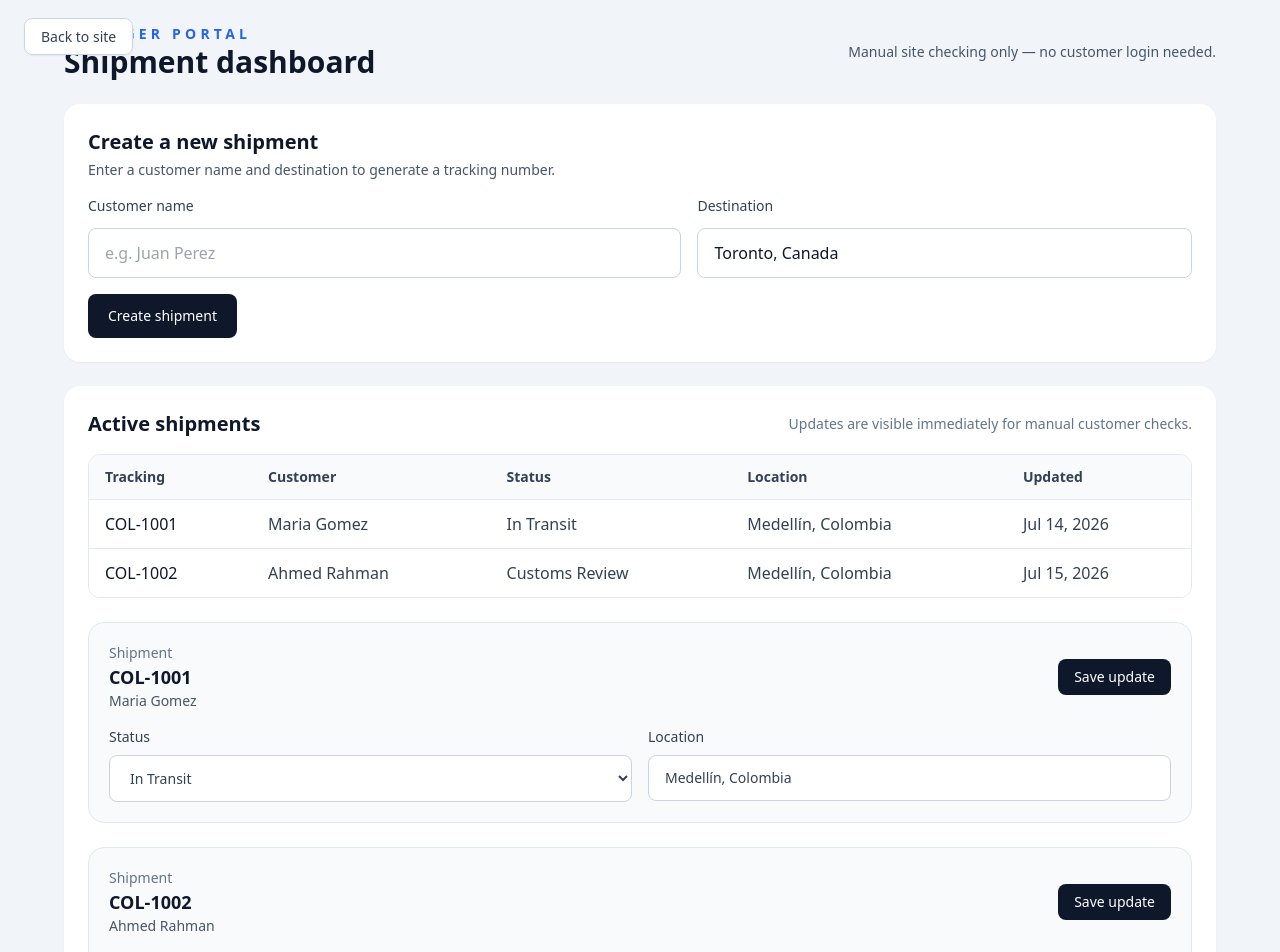
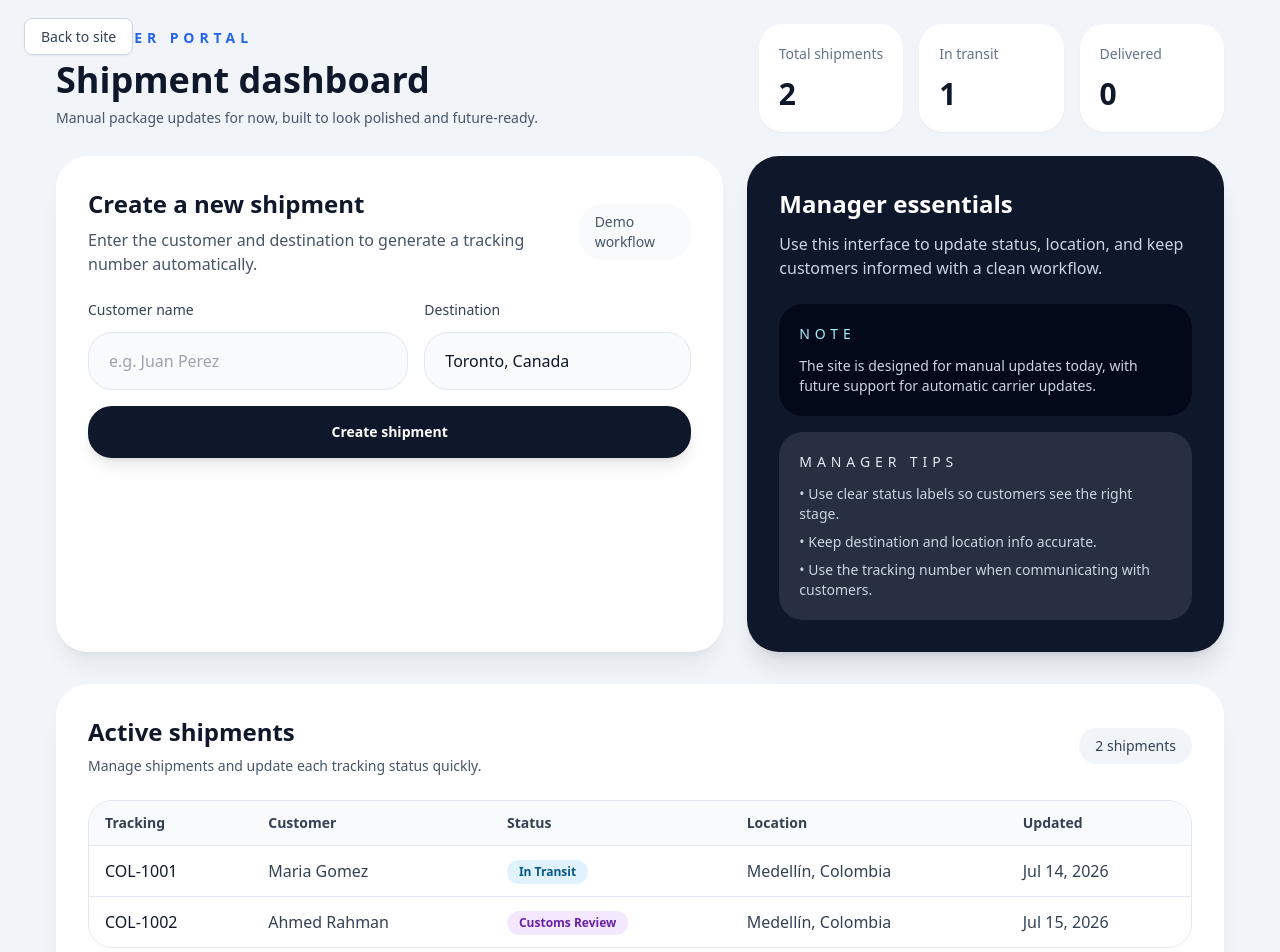
Before and after one commit to Ajaniseun/Shipping-Tracker, a Next.js app: page /manager in a window 1280 px wide. Shown: the top 952 px of the page. Built offline with nearby package versions, Linux system fonts and the light colour scheme.

Commit message:
Deploy: manager UI updates

```diff
--- /dev/null
+++ b/app/components/DashboardCard.tsx
@@ -0,0 +1,16 @@
+'use client';
+
+type Props = {
+  title: string;
+  value: React.ReactNode;
+  className?: string;
+};
+
+export default function DashboardCard({ title, value, className = '' }: Props) {
+  return (
+    <div className={`rounded-3xl bg-white p-5 shadow-sm ${className}`}>
+      <p className="text-sm text-slate-500">{title}</p>
+      <p className="mt-3 text-3xl font-semibold text-slate-900">{value}</p>
+    </div>
+  );
+}
--- a/app/components/ManagerDashboard.tsx
+++ b/app/components/ManagerDashboard.tsx
@@ -3,6 +3,8 @@
 import { FormEvent, useEffect, useMemo, useState } from 'react';
 import type { Shipment } from '@/app/lib/shipments';
 import { getStatusOptions } from '@/app/lib/shipments';
+import StatusBadge from './StatusBadge';
+import DashboardCard from './DashboardCard';
 
 function formatDate(dateString: string) {
   return new Date(dateString).toLocaleDateString(undefined, {
@@ -12,8 +14,6 @@ function formatDate(dateString: string) {
   });
 }
 
-const defaultStatus = 'In Transit';
-
 export default function ManagerDashboard() {
   const [shipments, setShipments] = useState<Shipment[]>([]);
   const [loading, setLoading] = useState(false);
@@ -22,6 +22,7 @@ export default function ManagerDashboard() {
   const [destination, setDestination] = useState('Toronto, Canada');
   const [activeUpdates, setActiveUpdates] = useState<Record<string, { status: string; location: string }>>({});
   const [creating, setCreating] = useState(false);
+  const [success, setSuccess] = useState('');
 
   const statusOptions = useMemo(() => getStatusOptions(), []);
 
@@ -32,6 +33,7 @@ export default function ManagerDashboard() {
   async function loadShipments() {
     setLoading(true);
     setError('');
+    setSuccess('');
     try {
       const response = await fetch('/api/shipments');
       const data = await response.json();
@@ -47,11 +49,13 @@ export default function ManagerDashboard() {
     event.preventDefault();
     if (!customer.trim()) {
       setError('Customer name is required for a new shipment.');
+      setSuccess('');
       return;
     }
 
     setCreating(true);
     setError('');
+    setSuccess('');
 
     try {
       const response = await fetch('/api/shipments', {
@@ -72,6 +76,7 @@ export default function ManagerDashboard() {
         ...current,
         [data.trackingNumber]: { status: data.status, location: data.location },
       }));
+      setSuccess(`Shipment created with tracking number ${data.trackingNumber}.`);
       loadShipments();
     } catch {
       setError('Unable to create shipment.');
@@ -84,11 +89,13 @@ export default function ManagerDashboard() {
     const update = activeUpdates[trackingNumber];
     if (!update || !update.status.trim() || !update.location.trim()) {
       setError('Status and location are required to update a shipment.');
+      setSuccess('');
       return;
     }
 
     setLoading(true);
     setError('');
+    setSuccess('');
 
     try {
       const response = await fetch(`/api/shipments/${encodeURIComponent(trackingNumber)}`, {
@@ -103,6 +110,7 @@ export default function ManagerDashboard() {
         return;
       }
 
+      setSuccess(`Shipment ${trackingNumber} updated successfully.`);
       loadShipments();
     } catch {
       setError('Unable to update shipment.');
@@ -111,69 +119,100 @@ export default function ManagerDashboard() {
     }
   }
 
+  const totalShipments = shipments.length;
+  const inTransitCount = shipments.filter((shipment) => shipment.status === 'In Transit').length;
+  const deliveredCount = shipments.filter((shipment) => shipment.status === 'Delivered').length;
+
   return (
     <main className="min-h-screen bg-slate-100 p-6">
-      <div className="mx-auto max-w-6xl">
-        <div className="mb-6 flex flex-col gap-4 md:flex-row md:items-center md:justify-between">
+      <div className="mx-auto max-w-7xl px-4 sm:px-6 lg:px-8">
+        <div className="mb-6 flex flex-col gap-4 xl:flex-row xl:items-center xl:justify-between">
           <div>
-            <p className="text-sm font-semibold uppercase tracking-[0.3em] text-blue-600">Manager Portal</p>
-            <h1 className="text-3xl font-bold text-slate-900">Shipment dashboard</h1>
+            <p className="text-sm font-semibold uppercase tracking-[0.35em] text-blue-600">Manager Portal</p>
+            <h1 className="mt-3 text-4xl font-semibold text-slate-900">Shipment dashboard</h1>
+            <p className="mt-2 max-w-2xl text-sm text-slate-600">Manual package updates for now, built to look polished and future-ready.</p>
           </div>
-          <p className="text-sm text-slate-600">Manual site checking only — no customer login needed.</p>
-        </div>
-
-        <div className="mb-6 rounded-2xl bg-white p-6 shadow-sm">
-          <div className="mb-4 flex flex-col gap-4 sm:flex-row sm:items-center sm:justify-between">
-            <div>
-              <h2 className="text-xl font-semibold">Create a new shipment</h2>
-              <p className="mt-1 text-sm text-slate-600">
-                Enter a customer name and destination to generate a tracking number.
-              </p>
+          <div className="grid gap-4 sm:grid-cols-3">
+            <DashboardCard title="Total shipments" value={totalShipments} />
+            <DashboardCard title="In transit" value={inTransitCount} />
+            <DashboardCard title="Delivered" value={deliveredCount} />
           </div>
         </div>
 
-          <form className="grid gap-4 sm:grid-cols-[1.2fr_1fr]" onSubmit={handleCreate}>
+        <div className="mb-8 grid gap-6 xl:grid-cols-[1.4fr_1fr]">
+          <section className="rounded-[2rem] bg-white p-8 shadow-xl shadow-slate-900/5">
+            <div className="flex flex-col gap-4 sm:flex-row sm:items-center sm:justify-between">
+              <div>
+                <h2 className="text-2xl font-semibold text-slate-900">Create a new shipment</h2>
+                <p className="mt-2 text-slate-600">Enter the customer and destination to generate a tracking number automatically.</p>
+              </div>
+              <div className="rounded-3xl bg-slate-50 px-4 py-2 text-sm text-slate-600">Demo workflow</div>
+            </div>
+
+            <form className="mt-6 grid gap-4 sm:grid-cols-[1.2fr_1fr]" onSubmit={handleCreate}>
               <div className="space-y-3">
                 <label className="block text-sm font-medium text-slate-700">Customer name</label>
                 <input
                   value={customer}
                   onChange={(event) => setCustomer(event.target.value)}
-                className="w-full rounded-lg border border-slate-300 px-4 py-3 outline-none ring-0"
+                  className="w-full rounded-3xl border border-slate-200 bg-slate-50 px-5 py-4 text-slate-900 outline-none transition focus:border-slate-400"
                   placeholder="e.g. Juan Perez"
                 />
               </div>
-
               <div className="space-y-3">
                 <label className="block text-sm font-medium text-slate-700">Destination</label>
                 <input
                   value={destination}
                   onChange={(event) => setDestination(event.target.value)}
-                className="w-full rounded-lg border border-slate-300 px-4 py-3 outline-none ring-0"
+                  className="w-full rounded-3xl border border-slate-200 bg-slate-50 px-5 py-4 text-slate-900 outline-none transition focus:border-slate-400"
                   placeholder="Toronto, Canada"
                 />
               </div>
-
               <div className="sm:col-span-2">
                 <button
                   type="submit"
-                className="rounded-lg bg-slate-900 px-5 py-3 text-sm font-medium text-white transition hover:bg-slate-700"
+                  className="w-full rounded-3xl bg-slate-900 px-6 py-4 text-sm font-semibold text-white shadow-lg shadow-slate-900/10 transition hover:bg-slate-800 disabled:cursor-not-allowed disabled:bg-slate-400"
                   disabled={creating}
                 >
                   {creating ? 'Creating shipment…' : 'Create shipment'}
                 </button>
               </div>
             </form>
+
+            {success ? <p className="mt-6 rounded-3xl bg-emerald-50 p-4 text-sm text-emerald-800">{success}</p> : null}
+            {error ? <p className="mt-6 rounded-3xl bg-red-50 p-4 text-sm text-red-700">{error}</p> : null}
+          </section>
+
+          <section className="rounded-[2rem] bg-slate-900 p-8 text-white shadow-xl shadow-slate-900/10">
+            <h3 className="text-2xl font-semibold">Manager essentials</h3>
+            <p className="mt-3 text-slate-300">Use this interface to update status, location, and keep customers informed with a clean workflow.</p>
+            <div className="mt-6 space-y-4">
+              <div className="rounded-3xl bg-slate-950/80 p-5">
+                <p className="text-sm uppercase tracking-[0.35em] text-cyan-200">Note</p>
+                <p className="mt-3 text-sm text-slate-300">The site is designed for manual updates today, with future support for automatic carrier updates.</p>
+              </div>
+              <div className="rounded-3xl bg-white/10 p-5">
+                <p className="text-sm uppercase tracking-[0.35em] text-slate-200">Manager tips</p>
+                <ul className="mt-3 space-y-2 text-sm text-slate-300">
+                  <li>• Use clear status labels so customers see the right stage.</li>
+                  <li>• Keep destination and location info accurate.</li>
+                  <li>• Use the tracking number when communicating with customers.</li>
+                </ul>
+              </div>
+            </div>
+          </section>
         </div>
 
-        {error ? <p className="mb-6 rounded-2xl bg-red-50 p-4 text-sm text-red-700">{error}</p> : null}
-
-        <div className="rounded-2xl bg-white p-6 shadow-sm">
-          <div className="mb-4 flex items-center justify-between">
-            <h2 className="text-xl font-semibold">Active shipments</h2>
-            <p className="text-sm text-slate-500">Updates are visible immediately for manual customer checks.</p>
+        <section className="rounded-[2rem] bg-white p-8 shadow-xl shadow-slate-900/5">
+          <div className="mb-6 flex items-center justify-between gap-4">
+            <div>
+              <h2 className="text-2xl font-semibold text-slate-900">Active shipments</h2>
+              <p className="mt-2 text-sm text-slate-600">Manage shipments and update each tracking status quickly.</p>
+            </div>
+            <div className="rounded-full bg-slate-100 px-4 py-2 text-sm text-slate-700">{loading ? 'Refreshing…' : `${totalShipments} shipments`}</div>
           </div>
 
-          <div className="overflow-hidden rounded-xl border border-slate-200">
+          <div className="overflow-hidden rounded-3xl border border-slate-200">
             <table className="min-w-full divide-y divide-slate-200 text-left">
               <thead className="bg-slate-50">
                 <tr>
@@ -185,21 +224,17 @@ export default function ManagerDashboard() {
                 </tr>
               </thead>
               <tbody className="divide-y divide-slate-200 bg-white">
-                {shipments.map((shipment) => {
-                  const update = activeUpdates[shipment.trackingNumber] ?? {
-                    status: shipment.status,
-                    location: shipment.location,
-                  };
-                  return (
+                {shipments.map((shipment) => (
                   <tr key={shipment.id}>
                     <td className="px-4 py-3 font-medium text-slate-900">{shipment.trackingNumber}</td>
                     <td className="px-4 py-3 text-slate-700">{shipment.customer}</td>
-                      <td className="px-4 py-3 text-slate-700">{shipment.status}</td>
+                    <td className="px-4 py-3">
+                      <StatusBadge status={shipment.status} />
+                    </td>
                     <td className="px-4 py-3 text-slate-700">{shipment.location}</td>
                     <td className="px-4 py-3 text-slate-700">{formatDate(shipment.updatedAt)}</td>
                   </tr>
-                  );
-                })}
+                ))}
               </tbody>
             </table>
           </div>
@@ -212,17 +247,20 @@ export default function ManagerDashboard() {
               };
 
               return (
-                <div key={shipment.trackingNumber} className="rounded-2xl border border-slate-200 bg-slate-50 p-5">
-                  <div className="mb-4 flex flex-col gap-2 sm:flex-row sm:items-center sm:justify-between">
+                <div key={shipment.trackingNumber} className="rounded-[2rem] border border-slate-200 bg-slate-50 p-6 shadow-sm">
+                  <div className="mb-4 flex flex-col gap-3 sm:flex-row sm:items-center sm:justify-between">
                     <div>
+                      <div className="flex items-center gap-3">
                         <p className="text-sm text-slate-500">Shipment</p>
-                      <p className="text-lg font-semibold text-slate-900">{shipment.trackingNumber}</p>
+                        <StatusBadge status={shipment.status} />
+                      </div>
+                      <p className="mt-2 text-xl font-semibold text-slate-900">{shipment.trackingNumber}</p>
                       <p className="text-sm text-slate-600">{shipment.customer}</p>
                     </div>
                     <button
                       type="button"
                       onClick={() => handleUpdate(shipment.trackingNumber)}
-                      className="rounded-lg bg-slate-900 px-4 py-2 text-sm font-medium text-white transition hover:bg-slate-700"
+                      className="rounded-3xl bg-slate-900 px-5 py-3 text-sm font-semibold text-white transition hover:bg-slate-800"
                     >
                       Save update
                     </button>
@@ -242,7 +280,7 @@ export default function ManagerDashboard() {
                             },
                           }))
                         }
-                        className="w-full rounded-lg border border-slate-300 bg-white px-4 py-3 outline-none"
+                        className="w-full rounded-3xl border border-slate-300 bg-white px-4 py-3 outline-none"
                       >
                         {statusOptions.map((option) => (
                           <option key={option} value={option}>
@@ -265,7 +303,7 @@ export default function ManagerDashboard() {
                             },
                           }))
                         }
-                        className="w-full rounded-lg border border-slate-300 px-4 py-3 outline-none"
+                        className="w-full rounded-3xl border border-slate-300 bg-white px-4 py-3 outline-none"
                       />
                     </label>
                   </div>
@@ -273,7 +311,7 @@ export default function ManagerDashboard() {
               );
             })}
           </div>
-        </div>
+        </section>
       </div>
     </main>
   );
--- /dev/null
+++ b/app/components/StatusBadge.tsx
@@ -0,0 +1,28 @@
+'use client';
+
+type Props = {
+  status: string;
+  className?: string;
+};
+
+export default function StatusBadge({ status, className = '' }: Props) {
+  const base = 'inline-flex items-center rounded-full px-3 py-1 text-xs font-semibold';
+  const palette = (() => {
+    switch (status) {
+      case 'Picked Up':
+        return 'bg-amber-100 text-amber-800';
+      case 'In Transit':
+        return 'bg-sky-100 text-sky-800';
+      case 'Customs Review':
+        return 'bg-purple-100 text-purple-800';
+      case 'Out for Delivery':
+        return 'bg-emerald-100 text-emerald-800';
+      case 'Delivered':
+        return 'bg-green-100 text-green-800';
+      default:
+        return 'bg-slate-100 text-slate-700';
+    }
+  })();
+
+  return <span className={`${base} ${palette} ${className}`}>{status}</span>;
+}
--- a/app/lib/shipments.ts
+++ b/app/lib/shipments.ts
@@ -54,7 +54,11 @@ const shipments: Shipment[] = [
 const statusOptions = ['Picked Up', 'In Transit', 'Customs Review', 'Out for Delivery', 'Delivered'];
 
 function createTrackingNumber(id: number) {
-  return `COL-${1000 + id}`;
+  const trackingNumber = `COL-${1000 + id}`;
+  if (shipments.some((shipment) => shipment.trackingNumber === trackingNumber)) {
+    return createTrackingNumber(id + 1);
+  }
+  return trackingNumber;
 }
 
 function getTimestamp() {
```
Also changed, not shown: app/components/ShipmentLookup.tsx (+44 -36 lines), app/page.tsx (+79 -30 lines), 1 other file (tests, documents, lock files or other folders). Lines whose indentation alone changed are shown as unchanged.
